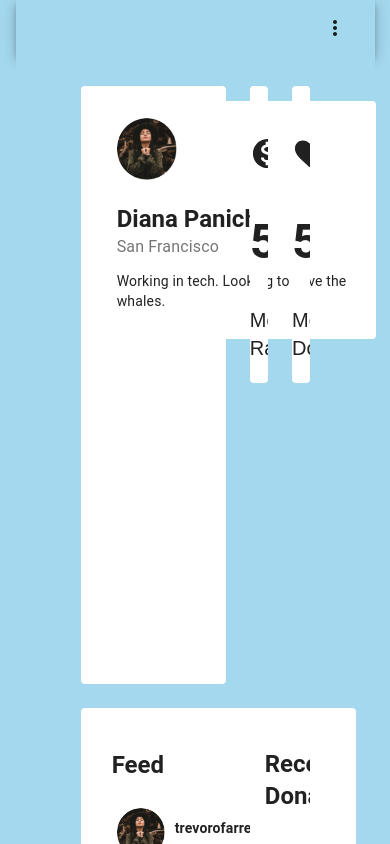
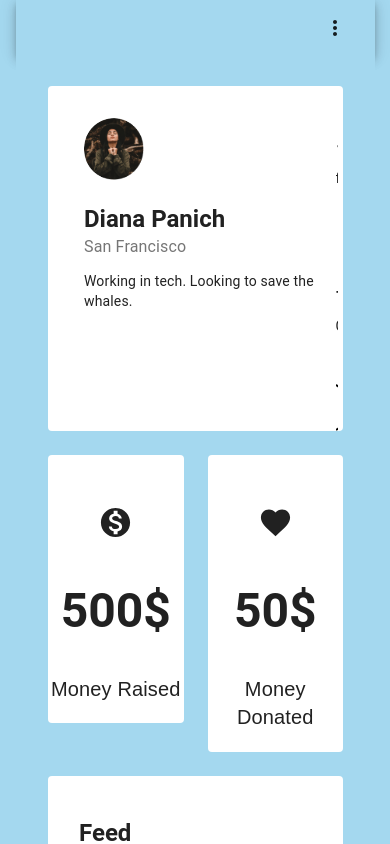
Before and after one commit to trevor-ofarrell/nextjs-test, a Next.js app in the folder save_diana/: page /profile in a window 390 px wide. Shown: the top 844 px of the page. Built offline with nearby package versions, Linux system fonts and the light colour scheme.

Commit message:
making grids responsive for mobile

```diff
--- a/save_diana/src/components/charityGrid.js
+++ b/save_diana/src/components/charityGrid.js
@@ -13,7 +13,7 @@ import Post from "./posts";
 const useStyles = makeStyles((theme) => ({
   root: {
     flexGrow: 1,
-    maxWidth: "80%",
+    maxWidth: "100%",
     display: 'column'
   },
   paper: {
@@ -29,7 +29,7 @@ export default function CenteredGrid() {
   return (
     <Container className={classes.root}>
       <Grid container spacing={3}>
-        <Grid item xs={10} style={{ maxHeight: "100%", height: "100%" }}>
+        <Grid item sm={10} xs={12} style={{ maxHeight: "100%", height: "100%" }}>
           <Paper elevation={0}>
             <Grid container spacing={0}>
               <Grid
@@ -43,7 +43,7 @@ export default function CenteredGrid() {
             </Grid>
           </Paper>
         </Grid>
-        <Grid item xs={2} style={{ maxHeight: "100%", height: "100%" }}>
+        <Grid item sm={2} xs={12} style={{ maxHeight: "100%", height: "100%" }}>
           <Card elevation={0} style={{ textAlign: "center" }}>
             <MonetizationOnIcon
               fontSize="large"
--- a/save_diana/src/components/itemGrid.js
+++ b/save_diana/src/components/itemGrid.js
@@ -20,7 +20,7 @@ const useStyles = makeStyles((theme) => ({
     color: "black",
     fontSize: "25px",
     width: "70%",
-    maxWidth: "70%",
+    maxWidth: "100%",
     maxheight: "70%",
     marginTop: "0px",
     marginBottom: "100px",
--- a/save_diana/src/components/userGrid.js
+++ b/save_diana/src/components/userGrid.js
@@ -18,7 +18,6 @@ import Donations from '../components/donations';
 const useStyles = makeStyles((theme) => ({
   root: {
     flexGrow: 1,
-    maxWidth: '80%',
   },
   paper: {
     padding: theme.spacing(2),
@@ -27,37 +26,6 @@ const useStyles = makeStyles((theme) => ({
   },
 }));
 
-const StyledBoxBlue = withStyles({
-    root: {
-      background: '#a4d8ef',
-      width: '100%',
-      minWidth: '100%',
-      height: '600px',
-      display: "flex",
-      justifyContent: "center",
-      alignItems: "center",
-      marginLeft: '0px',
-      color: "white",
-      fontSize: "60px",
-      fontFamily: "Arial, Helvetica, sans-serif"
-    },
-  })(Container);
-
-  const StyledBoxWhite = withStyles({
-    root: {
-      background: '#FFFFFF',
-      width: '100%',
-      minWidth:'100%',
-      height: '100%',
-      display: "flex",
-      justifyContent: "center",
-      alignItems: "center",
-      marginLeft: '0px',
-      color: "white",
-      fontSize: "60px",
-      fontFamily: "Arial, Helvetica, sans-serif"
-    },
-  })(Container);
 
 export default function CenteredGrid() {
   const classes = useStyles();
@@ -65,7 +33,7 @@ export default function CenteredGrid() {
   return (
     <Container className={classes.root}>
       <Grid container spacing={3}>
-        <Grid item xs={8}>
+        <Grid item sm={8} xs={12}>
          <Paper elevation={0}>
          <Grid container spacing={0}>
           <Grid item xs={6} style={{ marginLeft: '20px', marginTop: '15px' }}>
@@ -79,7 +47,7 @@ export default function CenteredGrid() {
           </Grid>
           </Paper>
         </Grid>
-        <Grid item xs={2}>
+        <Grid item sm={2} xs={6}>
           <Card elevation={0} style={{ textAlign: 'center' }}>
             <MonetizationOnIcon fontSize="large" style={{ marginTop: '50px', marginBottom: '20px' }}/>
             <Typography variant="h3" component="h2" style={{ paddingBottom: '16px', fontWeight: 'bold' }}>
@@ -88,7 +56,7 @@ export default function CenteredGrid() {
             <p style={{ fontSize: '20px' }}>Money Raised</p>
           </Card>
         </Grid>
-        <Grid item xs={2}>
+        <Grid item sm={2} xs={6}>
           <Card elevation={0} style={{ textAlign: 'center' }}>
             <FavoriteIcon fontSize="large" style={{ marginTop: '50px', marginBottom: '20px' }}/>
             <Typography variant="h3" component="h2" style={{ paddingBottom: '16px', fontWeight: 'bold' }}>
@@ -97,10 +65,10 @@ export default function CenteredGrid() {
             <p style={{ fontSize: '20px' }}>Money Donated</p>
           </Card>
         </Grid>
-        <Grid item xs={8}>
+        <Grid item sm={8} xs={12}>
           <Feed/>
         </Grid>
-        <Grid item xs={4}>
+        <Grid item sm={4} xs={12}>
           <Donations />
         </Grid>
       </Grid>
--- a/save_diana/src/pages/index.js
+++ b/save_diana/src/pages/index.js
@@ -63,7 +63,8 @@ const StyledBoxWhite = withStyles({
 const HomeOptions = withStyles({
   root: {
     background: "#9dd8f4",
-    width: "100%",
+    width: "100%", width: "100%",
+    minWidth: "100%",
     height: "200px",
     display: "flex",
     justifyContent: "center",
```
